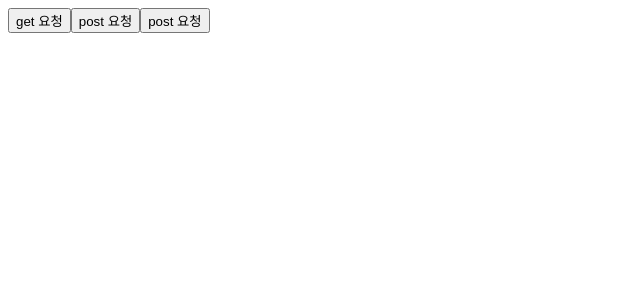
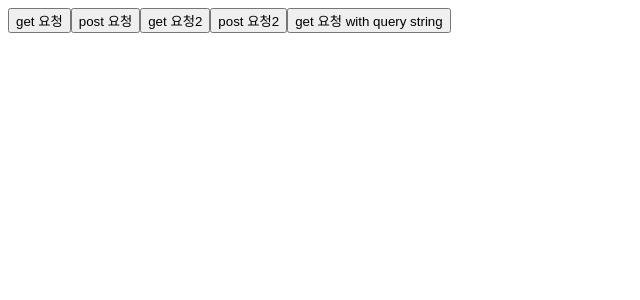
Before and after one commit to parkjaewook1/react20240509, a React (Vite) app: page / in a window 1280 px wide. Shown: the top 300 px of the page, without its empty margins (0-640 px from the left). Built offline with nearby package versions, Linux system fonts and the light colour scheme.

Commit message:
/api/someurl 의 get 요청 버튼 작성

```diff
--- a/src/App.jsx
+++ b/src/App.jsx
@@ -12,11 +12,30 @@ function App(props) {
     axios.post("/api/someurl");
   }
 
+  function handleClickButton3() {
+    axios.get("/api/someurl2");
+  }
+
+  function handleClickButton4() {
+    axios.post("/api/someurl2");
+  }
+
+  function handleClickButton5() {
+    const params = new URLSearchParams();
+    params.append("id", 3);
+    params.append("name", "son");
+    params.append("email", "son@son.com");
+
+    axios.get(`/api/someurl3?${params}`);
+  }
+
   return (
     <div>
       <button onClick={handleClickButton1}>get 요청</button>
       <button onClick={handleClickButton2}>post 요청</button>
-      <button>post 요청</button>
+      <button onClick={handleClickButton3}>get 요청2</button>
+      <button onClick={handleClickButton4}>post 요청2</button>
+      <button onClick={handleClickButton5}>get 요청 with query string</button>
     </div>
   );
 }
```
